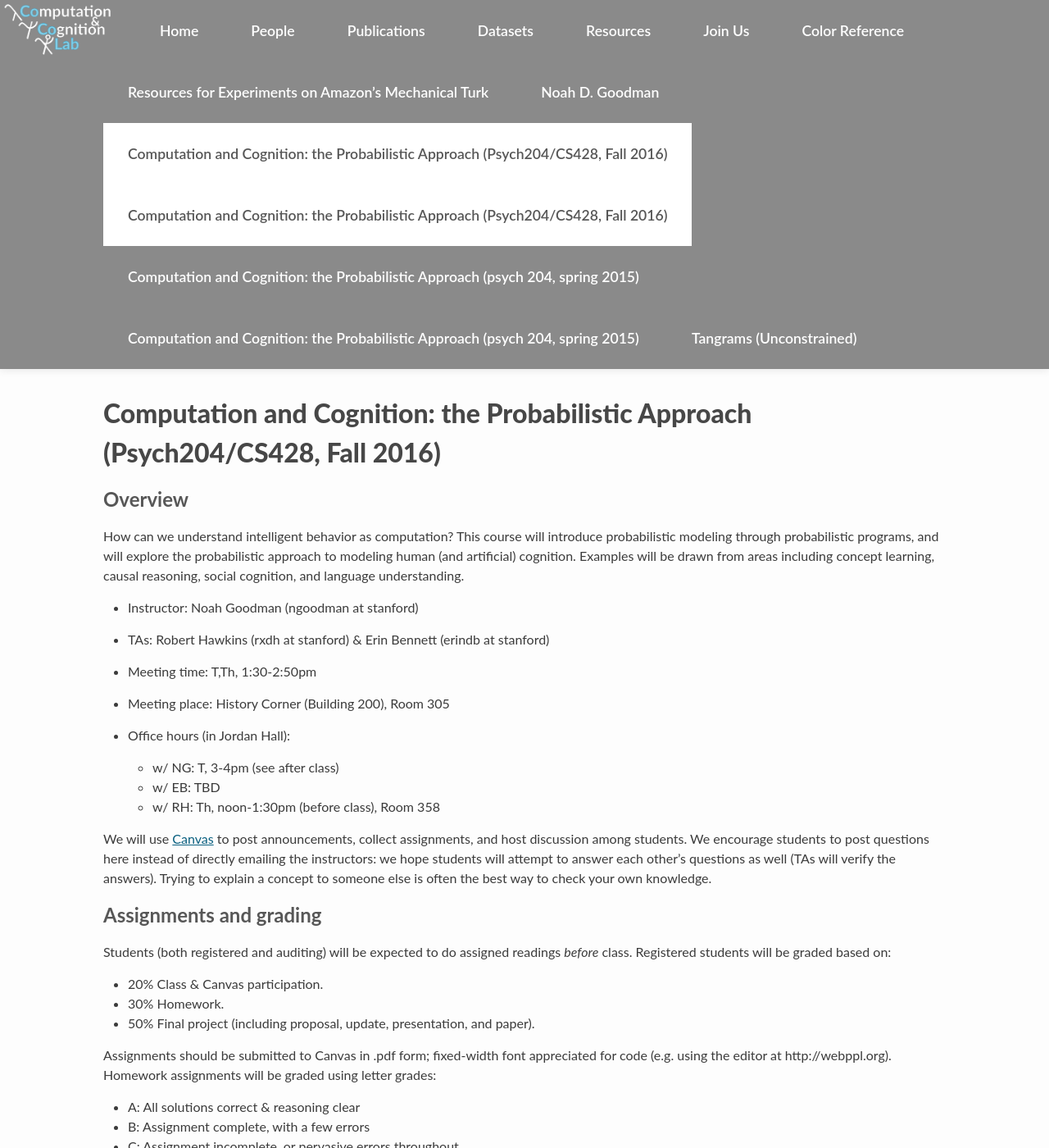
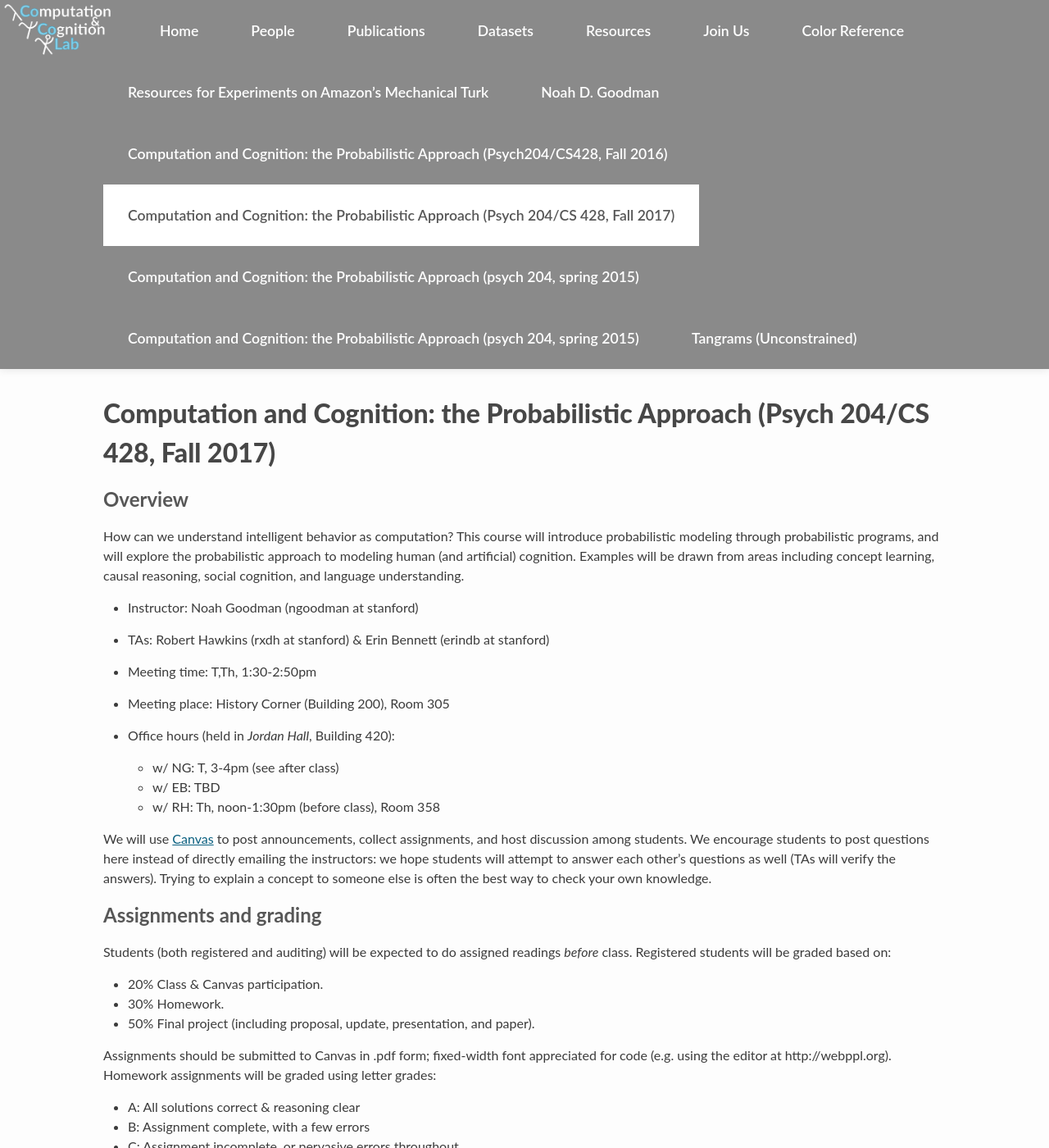
Before and after one commit to stanford-cocolab/cocolab.stanford.edu, a Jekyll site: the page built from psych204-fall2017.md, in a window 1280 px wide and 1400 px high. Shown: the whole window at 82% size. Built offline with Jekyll 4.4.1, drawn with Linux system fonts in a browser that asks for light colours; Markdown is read by kramdown in place of the engine named in the settings; a script that is not in the unit is left out; our own code applies the rules of GitHub Pages for plain Markdown files.

Commit message:
Fix title

```diff
--- a/psych204-fall2017.md
+++ b/psych204-fall2017.md
@@ -2,7 +2,7 @@
 layout: default
 ---
 
-#Computation and Cognition: the Probabilistic Approach (Psych204/CS428, Fall 2016)
+#Computation and Cognition: the Probabilistic Approach (Psych 204/CS 428, Fall 2017)
 
 ##Overview
 
@@ -19,7 +19,7 @@ Examples will be drawn from areas including concept learning, causal reasoning,
 
 * Meeting place: History Corner (Building 200), Room 305
 
-* Office hours (in Jordan Hall):
+* Office hours (held in *Jordan Hall*, Building 420):
   * w/ NG: T, 3-4pm (see after class)
   * w/ EB: TBD
   * w/ RH: Th, noon-1:30pm (before class), Room 358
```
